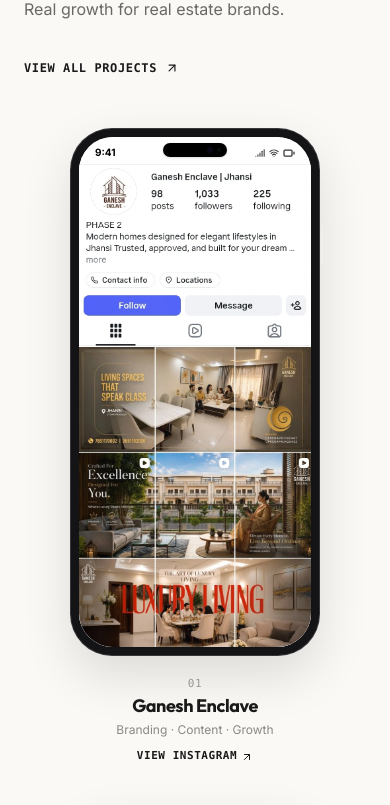
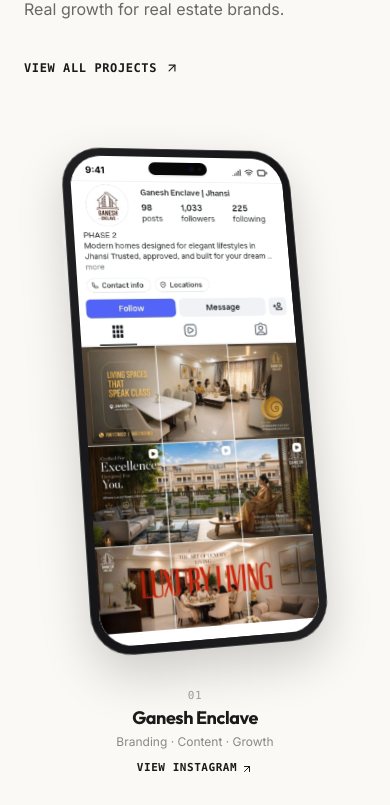
Before and after one commit to DEEP90-Z/vigyapanv2, a React (Vite) app: page / in a window 390 px wide. Shown: the part 5358-6163 px from the top of the page. Built offline with nearby package versions, Linux system fonts and the light colour scheme; a web font is replaced by a local one.

Commit message:
feat: 3D tilted phone mockups with desktop zoom and mouse wheel scrolling, and clean footer header

```diff
--- a/src/sections/Footer.jsx
+++ b/src/sections/Footer.jsx
@@ -65,15 +65,6 @@
   return (
     <div className="relative w-full bg-[#FAF9F5] select-none text-neutral-900 overflow-hidden border-t border-neutral-300/50">
 
-      {/* 1. Giant Editorial Brand Watermark Header */}
-      <div className="pt-16 pb-6 px-6 text-center overflow-hidden border-b border-neutral-300/40">
-        <h1
-          className="text-6xl sm:text-9xl lg:text-[13rem] font-display font-black tracking-tighter uppercase leading-none select-none text-transparent"
-          style={{ WebkitTextStroke: '1.5px rgba(26,26,26,0.18)' }}
-        >
-          VIGYAPAN 360
-        </h1>
-      </div>
 
       {/* 2. Light Ticker Marquee Bar */}
       <div className="w-full overflow-hidden py-5 bg-[#EFECE6] border-b border-neutral-300/50 select-none relative z-10 font-mono text-[10px] md:text-xs uppercase tracking-[0.25em] text-neutral-700">
--- a/src/sections/SelectedWork.jsx
+++ b/src/sections/SelectedWork.jsx
@@ -1,8 +1,8 @@
-import { memo, useRef, useEffect, useState } from 'react';
-import { ArrowUpRight, Signal, Wifi, Battery } from 'lucide-react';
+import { memo, useRef, useEffect, useState, useCallback } from 'react';
+import { ArrowUpRight, Signal, Wifi, Battery, MousePointer } from 'lucide-react';
 
 /** ============================================================================
- * PORTFOLIO DATA DEFINITIONS WITH INSTAGRAM LINKS
+ * PORTFOLIO DATA DEFINITIONS WITH INSTAGRAM LINKS & INITIAL 3D TILT ANGLES
  * ========================================================================== */
 const PROJECTS = Object.freeze([
   {
@@ -12,7 +12,8 @@
     tags: 'Branding · Content · Growth',
     imageSrc: '/mockups/ganesh enclave.webp',
     handle: '@ganeshenclave',
-    link: 'https://www.instagram.com/ganeshenclave?utm_source=ig_web_button_share_sheet&igsh=ZDNlZDc0MzIxNw=='
+    link: 'https://www.instagram.com/ganeshenclave?utm_source=ig_web_button_share_sheet&igsh=ZDNlZDc0MzIxNw==',
+    initialTilt: { rotateY: 14, rotateX: 8, rotateZ: -2.5 }
   },
   {
     id: 'rashail-infra',
@@ -21,17 +22,22 @@
     tags: 'Branding · Content · Growth',
     imageSrc: '/mockups/rashail infra.webp',
     handle: '@rashailinfra',
-    link: 'https://www.instagram.com/rashailinfra?utm_source=ig_web_button_share_sheet&igsh=ZDNlZDc0MzIxNw=='
+    link: 'https://www.instagram.com/rashailinfra?utm_source=ig_web_button_share_sheet&igsh=ZDNlZDc0MzIxNw==',
+    initialTilt: { rotateY: -14, rotateX: 8, rotateZ: 2.5 }
   }
 ]);
 
 /** ============================================================================
- * MINIMALIST IPHONE DEVICE CARD WITH PROPER STATUS BAR PADDING
+ * INTERACTIVE 3D TILT & ZOOM IPHONE DEVICE CARD WITH MOUSE WHEEL INNER SCROLL
  * ========================================================================== */
-const PhoneCard = memo(({ project }) => {
+const PhoneCard = memo(({ project, index }) => {
   const cardRef = useRef(null);
+  const screenRef = useRef(null);
   const [isVisible, setIsVisible] = useState(false);
+  const [isHovered, setIsHovered] = useState(false);
+  const [tilt, setTilt] = useState(project.initialTilt);
 
+  // Intersection Observer for entrance effect
   useEffect(() => {
     const el = cardRef.current;
     if (!el) return;
@@ -43,33 +49,122 @@
           observer.unobserve(el);
         }
       },
-      { threshold: 0.1 }
+      { threshold: 0.15 }
     );
 
     observer.observe(el);
     return () => observer.disconnect();
   }, []);
 
+  // Subtle mouse movement parallax when not fully zoomed
+  const handleMouseMove = useCallback((e) => {
+    if (!cardRef.current || isHovered) return;
+    const rect = cardRef.current.getBoundingClientRect();
+    const x = (e.clientX - rect.left) / rect.width - 0.5;
+    const y = (e.clientY - rect.top) / rect.height - 0.5;
+
+    setTilt({
+      rotateY: project.initialTilt.rotateY + x * 10,
+      rotateX: project.initialTilt.rotateX - y * 10,
+      rotateZ: project.initialTilt.rotateZ
+    });
+  }, [isHovered, project.initialTilt]);
+
+  const handleMouseEnter = useCallback(() => {
+    setIsHovered(true);
+    // Straighten up completely on desktop zoom
+    setTilt({ rotateY: 0, rotateX: 0, rotateZ: 0 });
+  }, []);
+
+  const handleMouseLeave = useCallback(() => {
+    setIsHovered(false);
+    // Reset to initial tilt angle
+    setTilt(project.initialTilt);
+  }, [project.initialTilt]);
+
+  // Mouse wheel scrolling for inner screen content
+  const handleWheel = useCallback((e) => {
+    const screen = screenRef.current;
+    if (!screen) return;
+
+    const isAtTop = screen.scrollTop === 0;
+    const isAtBottom = Math.ceil(screen.scrollTop + screen.clientHeight) >= screen.scrollHeight;
+
+    // Intercept scroll event to scroll phone inner screen
+    if ((e.deltaY > 0 && !isAtBottom) || (e.deltaY < 0 && !isAtTop)) {
+      e.preventDefault();
+      e.stopPropagation();
+      screen.scrollTop += e.deltaY * 0.9;
+    }
+  }, []);
+
+  const handlePhoneClick = useCallback((e) => {
+    // Open Instagram link when clicking phone
+    window.open(project.link, '_blank', 'noopener,noreferrer');
+  }, [project.link]);
+
   return (
     <div
       ref={cardRef}
+      onMouseMove={handleMouseMove}
+      onMouseEnter={handleMouseEnter}
+      onMouseLeave={handleMouseLeave}
       className={`group relative flex flex-col items-center select-none transition-all duration-700 ease-out ${
-        isVisible ? 'opacity-100 translate-y-0' : 'opacity-0 translate-y-8'
+        isVisible ? 'opacity-100 translate-y-0' : 'opacity-0 translate-y-12'
       }`}
+      style={{ perspective: '1200px' }}
     >
-      {/* Clickable Ultra-Minimalist iPhone Device Frame */}
-      <a
-        href={project.link}
-        target="_blank"
-        rel="noopener noreferrer"
-        aria-label={`Visit ${project.title} Instagram profile`}
-        className="relative block w-full max-w-[250px] sm:max-w-[280px] lg:max-w-[310px] aspect-[9/19] rounded-[42px] sm:rounded-[48px] p-2 sm:p-2.5 bg-[#141416] shadow-[0_20px_50px_rgba(0,0,0,0.12)] border border-white/15 transition-transform duration-500 ease-out group-hover:-translate-y-2 cursor-pointer"
+      {/* Hide native scrollbars inside screen container */}
+      <style>{`
+        .no-scrollbar::-webkit-scrollbar {
+          display: none;
+        }
+        .no-scrollbar {
+          -ms-overflow-style: none;
+          scrollbar-width: none;
+        }
+      `}</style>
+
+      {/* Ambient Gold Glow Backdrop on Desktop Zoom */}
+      <div
+        className={`absolute inset-0 rounded-[60px] bg-luxury-gold/20 blur-3xl transition-all duration-700 pointer-events-none ${
+          isHovered ? 'opacity-100 scale-110' : 'opacity-0 scale-90'
+        }`}
+      />
+
+      {/* Interactive 3D Tilted iPhone Frame */}
+      <div
+        onClick={handlePhoneClick}
+        className="relative w-full max-w-[250px] sm:max-w-[285px] lg:max-w-[315px] aspect-[9/19] rounded-[42px] sm:rounded-[48px] p-2 sm:p-2.5 bg-[#141416] border border-white/20 transition-all duration-500 ease-out cursor-pointer"
+        style={{
+          transformStyle: 'preserve-3d',
+          transform: isHovered
+            ? 'rotateY(0deg) rotateX(0deg) rotateZ(0deg) scale(1.15) translateY(-10px)'
+            : `rotateY(${tilt.rotateY}deg) rotateX(${tilt.rotateX}deg) rotateZ(${tilt.rotateZ}deg) scale(0.96)`,
+          boxShadow: isHovered
+            ? '0 40px 90px -15px rgba(0, 0, 0, 0.4), 0 0 35px rgba(212, 175, 55, 0.25)'
+            : '0 20px 50px rgba(0,0,0,0.18)'
+        }}
       >
-        {/* Inner Screen Container with Top Bar Padding */}
-        <div className="relative w-full h-full rounded-[34px] sm:rounded-[40px] overflow-hidden bg-white flex flex-col">
+        {/* Floating Tooltip Indicator on Desktop Hover */}
+        <div
+          className={`absolute -top-12 left-1/2 -translate-x-1/2 z-40 hidden lg:flex items-center gap-1.5 px-3.5 py-1.5 rounded-full bg-black/90 border border-white/20 text-white text-[10px] font-mono font-bold uppercase tracking-wider shadow-xl backdrop-blur-md transition-all duration-300 pointer-events-none ${
+            isHovered ? 'opacity-100 translate-y-0' : 'opacity-0 translate-y-2'
+          }`}
+        >
+          <MousePointer className="w-3.5 h-3.5 text-luxury-gold animate-bounce" />
+          <span>Scroll mouse to explore feed ↕</span>
+        </div>
 
-          {/* Top iPhone Status Bar Area */}
-          <div className="relative w-full h-7 sm:h-8 bg-white z-30 flex items-center justify-between px-4 text-[10px] font-sans font-semibold text-black pointer-events-none border-b border-black/5 shrink-0">
+        {/* Inner Screen Container with Scrollable Instagram Feed */}
+        <div
+          ref={screenRef}
+          onWheel={handleWheel}
+          className="relative w-full h-full rounded-[34px] sm:rounded-[40px] overflow-y-auto no-scrollbar bg-white flex flex-col relative z-10 select-none"
+          style={{ scrollBehavior: 'smooth' }}
+        >
+          {/* Top iPhone Sticky Status Bar */}
+          <div className="sticky top-0 left-0 right-0 w-full h-7 sm:h-8 bg-white/95 backdrop-blur-md z-30 flex items-center justify-between px-4 text-[10px] font-sans font-semibold text-black pointer-events-none border-b border-black/5 shrink-0">
             <span className="translate-y-0.5">9:41</span>
 
             {/* Centered Dynamic Island Pill */}
@@ -86,27 +181,29 @@
             </div>
           </div>
 
-          {/* Profile Image */}
-          <div className="relative w-full flex-1 overflow-hidden bg-white">
+          {/* Full Instagram Profile Screenshot */}
+          <div className="relative w-full overflow-hidden bg-white shrink-0">
             <img
               src={project.imageSrc}
               alt={`${project.title} Instagram Profile`}
               loading="lazy"
               decoding="async"
-              className="w-full h-full object-cover object-top pointer-events-none transition-transform duration-700 ease-out group-hover:scale-[1.02]"
+              className="w-full h-auto object-top block transition-transform duration-700 ease-out pointer-events-none"
             />
           </div>
-
-          {/* Soft Glass Glare Overlay */}
-          <div className="absolute inset-0 z-20 bg-gradient-to-tr from-transparent via-white/10 to-transparent pointer-events-none opacity-60 group-hover:opacity-100 transition-opacity duration-500" />
         </div>
 
-        {/* Minimal Side Power Button Accent */}
-        <div className="absolute -right-1 top-24 w-0.5 h-10 bg-white/20 rounded-r-sm" />
-      </a>
+        {/* Glass Glare Overlay */}
+        <div className="absolute inset-0 z-20 rounded-[42px] sm:rounded-[48px] bg-gradient-to-tr from-transparent via-white/10 to-transparent pointer-events-none opacity-50 group-hover:opacity-90 transition-opacity duration-500" />
+
+        {/* Minimal Side Buttons */}
+        <div className="absolute -right-1 top-24 w-0.5 h-10 bg-white/20 rounded-r-sm pointer-events-none" />
+        <div className="absolute -left-1 top-20 w-0.5 h-7 bg-white/20 rounded-l-sm pointer-events-none" />
+        <div className="absolute -left-1 top-30 w-0.5 h-7 bg-white/20 rounded-l-sm pointer-events-none" />
+      </div>
 
       {/* Minimal Project Details & Link Button */}
-      <div className="mt-5 text-center flex flex-col items-center">
+      <div className="mt-8 text-center flex flex-col items-center">
         <span className="text-[11px] font-mono text-luxury-black/40 font-medium tracking-wider">
           {project.number}
         </span>
@@ -149,7 +246,7 @@
   return (
     <section
       id="selected-work"
-      className="relative w-full bg-[#FAF9F5] text-luxury-black py-20 sm:py-28 lg:py-32 border-t border-luxury-black/5"
+      className="relative w-full bg-[#FAF9F5] text-luxury-black py-20 sm:py-28 lg:py-32 border-t border-luxury-black/5 overflow-hidden"
     >
       <div className="relative z-10 max-w-[1550px] mx-auto px-6 sm:px-10 lg:px-16">
 
@@ -186,14 +283,14 @@
             </div>
           </div>
 
-          {/* Right Column: Visual iPhone Mockup Cards */}
+          {/* Right Column: Visual 3D iPhone Mockup Cards */}
           <div className="lg:col-span-7 grid grid-cols-1 sm:grid-cols-2 gap-10 sm:gap-6 lg:gap-8 items-start justify-items-center">
             <div className="w-full flex justify-center sm:translate-y-0">
-              <PhoneCard project={PROJECTS[0]} />
+              <PhoneCard project={PROJECTS[0]} index={0} />
             </div>
 
             <div className="w-full flex justify-center sm:translate-y-8 lg:translate-y-12">
-              <PhoneCard project={PROJECTS[1]} />
+              <PhoneCard project={PROJECTS[1]} index={1} />
             </div>
           </div>
 
```
